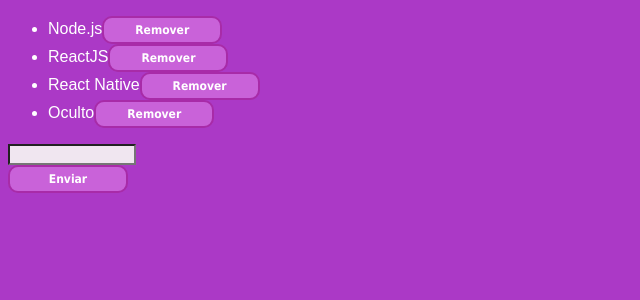
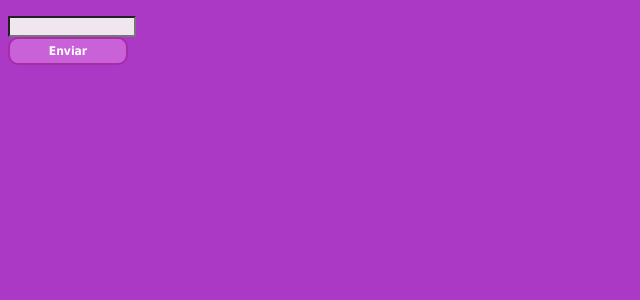
Before and after one commit to victorgcampanella/bootcampdez, a React app in the folder modulo04/: page / in a window 1280 px wide. Shown: the top 300 px of the page, without its empty margins (0-640 px from the left). Built offline with nearby package versions, Linux system fonts and the light colour scheme; the HTML template or start-up script is replaced by a standard one.

Commit message:
ciclo de vida dos componentes

```diff
--- a/modulo04/src/components/TechList.js
+++ b/modulo04/src/components/TechList.js
@@ -5,12 +5,31 @@
 class TechList extends Component{
   state = {
     newTech: '',
-    techs: [
-      'Node.js',
-      'ReactJS',
-      'React Native'
-    ]
+    techs: []
   }
+
+  // Executado assim que o componente aparece em tela
+  componentDidMount(){
+    const techs = localStorage.getItem('techs')
+
+    if (techs) {
+      this.setState({techs: JSON.parse(techs)})
+    }
+  }
+
+  // Executado sempre que houver alteraoes nas props ou no estado
+  componentDidUpdate(prevProps, prevState){
+    // this.props, this.state
+    if (prevState.techs !== this.state.techs) {
+      localStorage.setItem('techs', JSON.stringify(this.state.techs))
+    }
+  }
+
+  // Executado quando o componente deixa de existir
+  componentWillUnmount(){
+
+  }
+
   handleInputChange = e => {
 
     this.setState({newTech: e.target.value})
@@ -39,7 +58,7 @@
             tech={tech}
             onDelete={() => this.handleDelete(tech)}
             />)}
-            <TechItem/>
+            {/* <TechItem/> */}
         </ul>
         <input
           type="text"
```
